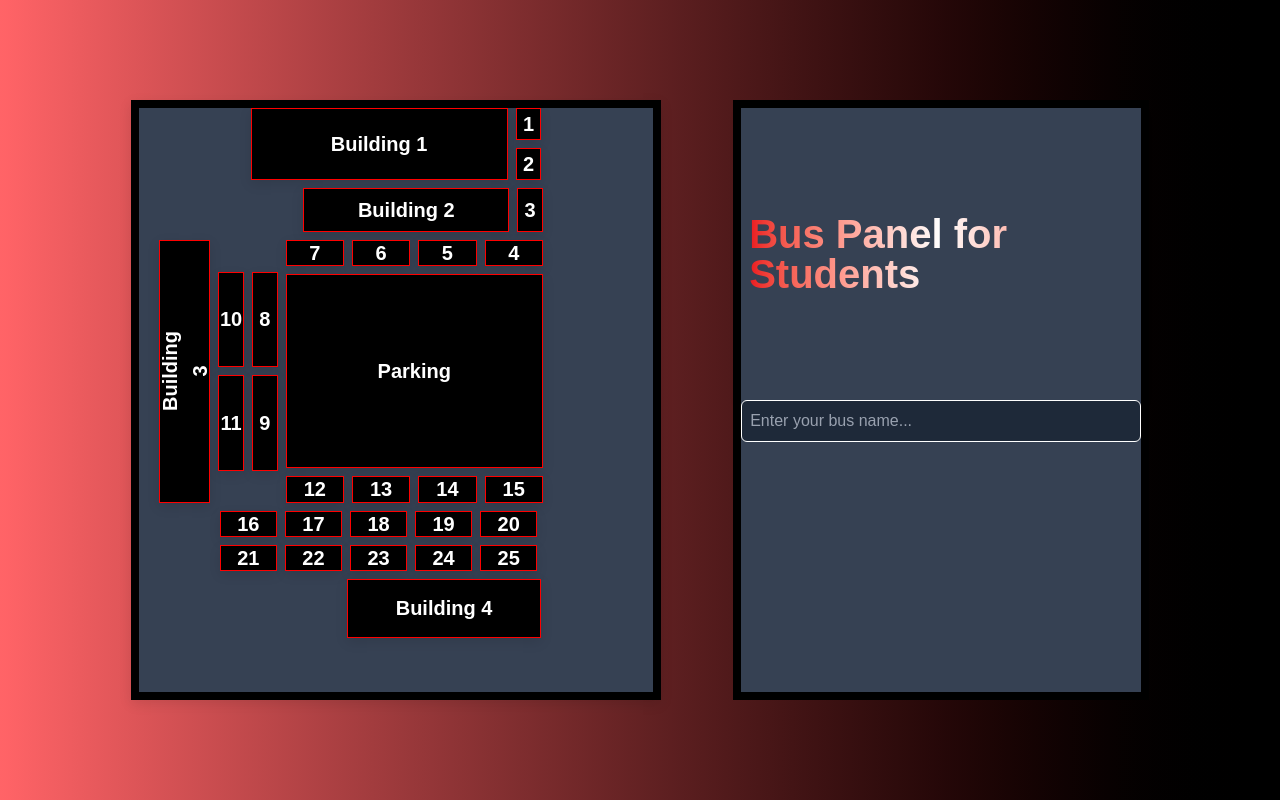
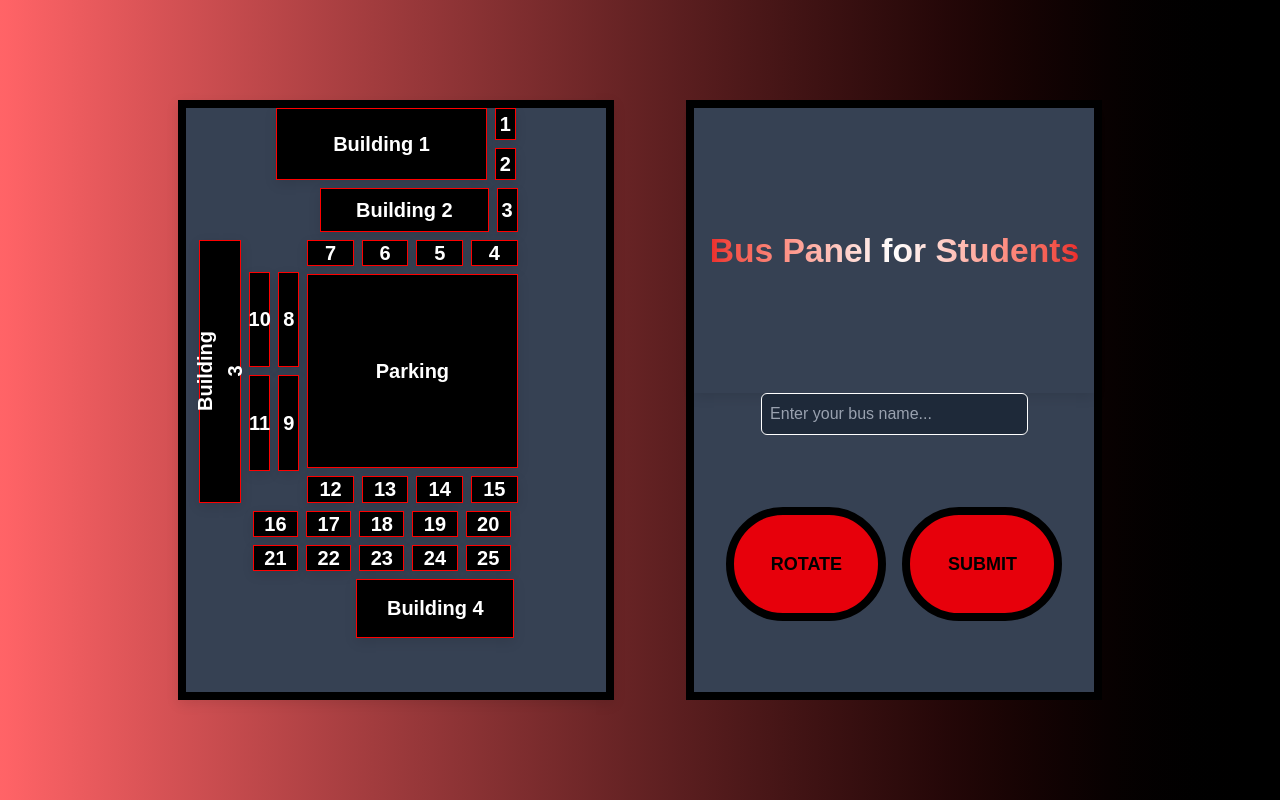
Before and after one commit to MCST-CIS/congressional-app-challenege-bus-boys, a Next.js app in the folder bus-app/: page /client in a window 1280 px wide. Built offline with nearby package versions, Linux system fonts and the light colour scheme.

Commit message:
Added button for rotation and submit button

```diff
--- a/bus-app/src/app/client/page.tsx
+++ b/bus-app/src/app/client/page.tsx
@@ -36,9 +36,15 @@ export default function Home() {
     setShowDropdown(false);
   };
 
+  const [rotation, setRotation] = useState(0); // rotation in degrees
+
+  const rotateBus = () => {
+    setRotation((prev) => prev + 90); // increment by 90°
+  };
+
   return (
     <div className="h-screen flex flex-col md:flex-row items-center justify-center bg-gradient-to-r from-red-400 to-black px-4">
-      <BusLayout></BusLayout>
+      <BusLayout style1={{ transform: `rotate(${rotation}deg)` }}></BusLayout>
       <div className = "border-8 border-black bg-gray-700 h-[75%] w-full md:w-1/3 flex flex-col justify-center">
         <div className = "w-full text-5xl font-bold text-transparent bg-clip-text bg-gradient-to-r from-red-600 via-white to-red-600 animate-gradient px-2"
             style={{
@@ -48,14 +54,14 @@ export default function Home() {
             alignItems: 'center',
             justifyContent: 'center',
             fontWeight: 'bold',
-            fontSize: '2.5rem',
+            fontSize: '2.1rem',
             boxShadow: '0 4px 12px rgba(0,0,0,0.1)',
             }}>
           Bus Panel for Students
         </div>
-        <div className="h-full w-full flex flex-col items-center">
+        <div className=" w-full flex flex-col items-center">
           {/* relative wrapper so the dropdown can be absolutely positioned under the input */}
-          <div className="relative w-full">
+          <div className="rounded-full relative w-2/3">
             <input
               type="text"
               value={inputValue}
@@ -80,7 +86,14 @@ export default function Home() {
             )}
           </div>
         </div>
-
+        <div className = "h-9/10 flex flex-row items-center justify-center gap-4">
+            <button onClick={rotateBus} className="text-sm sm:text-base md:text-lg w-2/5 h-4/9 border-8 border-black bg-red-600 rounded-full text-black" style={{fontWeight: 'bold'}}>
+              ROTATE
+            </button>
+            <button className="text-sm sm:text-base md:text-lg w-2/5 h-4/9 border-8 border-black bg-red-600 rounded-full text-black" style={{fontWeight: 'bold'}}>
+              SUBMIT
+            </button>
+        </div>
       </div>
     </div>
   );
--- a/bus-app/src/app/components/BusLayout.tsx
+++ b/bus-app/src/app/components/BusLayout.tsx
@@ -3,17 +3,13 @@
 import { useState } from 'react';
 import Bus from './Bus'
 
-export default function BusLayout() {
+interface BusLayoutProps {
+  style1?: React.CSSProperties;
+}
+
+export default function BusLayout({ style1 }: BusLayoutProps) {
     return (
-        <div className="border-8 border-black bg-gray-700 flex-col gap-2 md:mr-18 w-full md:w-[42.5%]"
-            style={{
-                height: '75vh',
-                color: 'white',
-                display: 'flex',
-                fontWeight: 'bold',
-                fontSize: '1.25rem',
-                boxShadow: '0 4px 12px rgba(0,0,0,0.1)',
-            }}>
+        <div className="border-8 border-black bg-gray-700 flex-col gap-2 md:mr-18 w-full md:w-[35%] h-[75vh] text-white flex font-bold text-[1.25rem] shadow-[0_4px_12px_rgba(0,0,0,0.1)]" style={style1}>
             <div className="justify-center flex gap-2 w-full">
                 <div className=""
                     style={{
```
